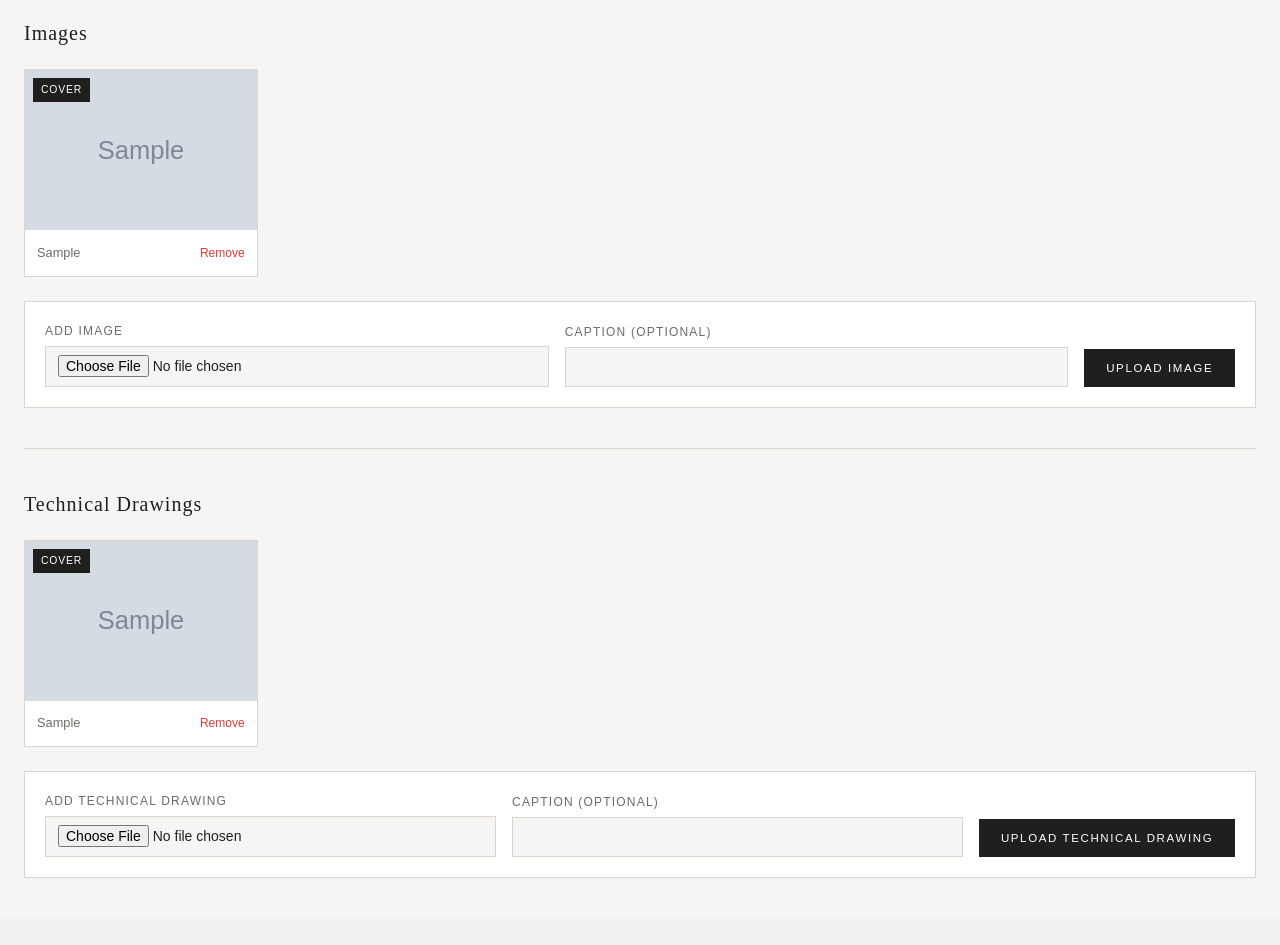
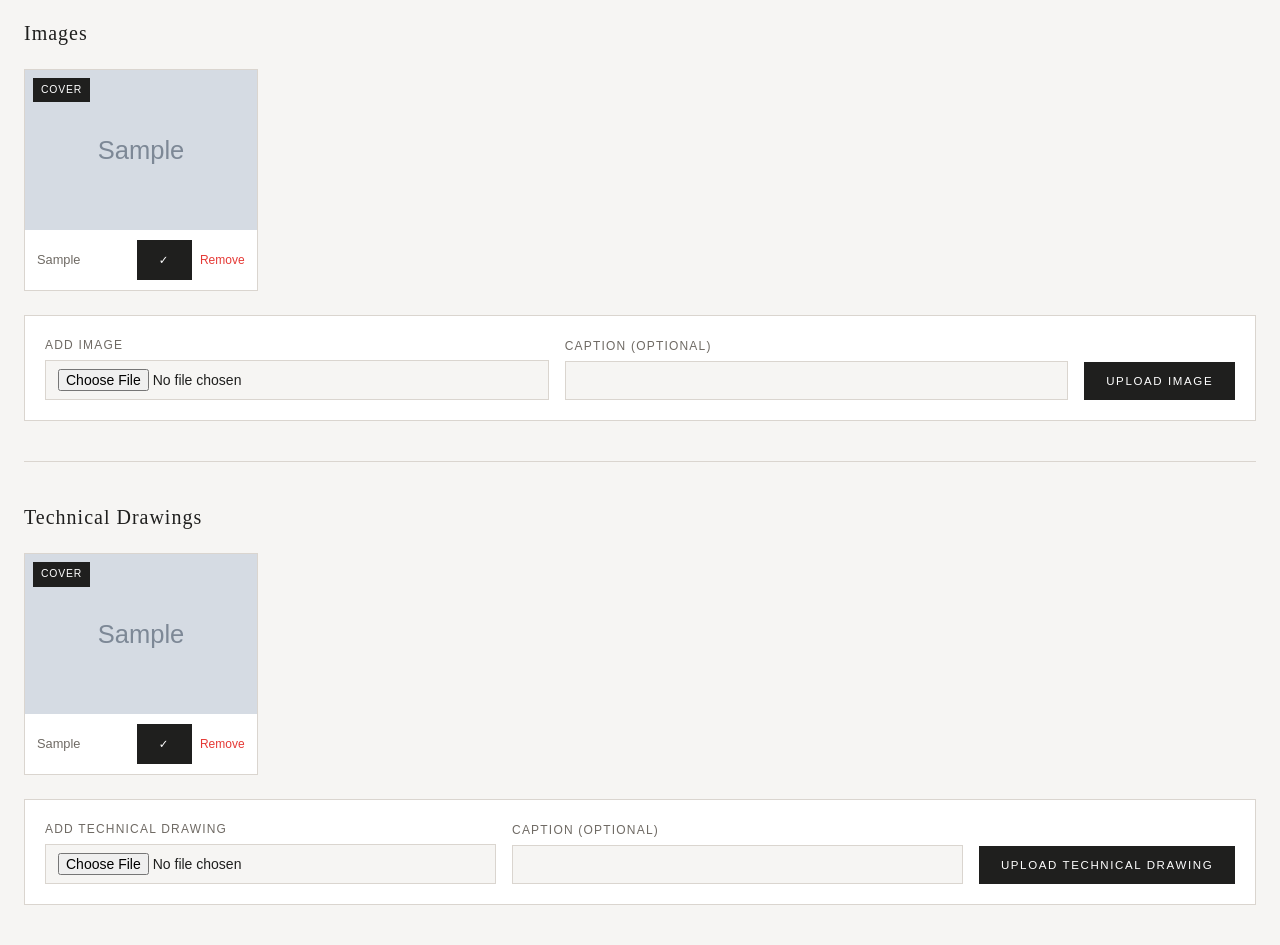
Before and after one commit to gustavopelayo/architect-portfolio, a FastAPI app: page /admin/projects/1/edit in a window 1280 px wide. Shown: the part 843-1788 px from the top of the page. Before the commit the page ends 1721 px from the top, so only its background shows below. Run offline with FastAPI, Linux system fonts and the light colour scheme; tables that the repository leaves empty hold one stand-in row (values such as "Sample post"); grey boxes marked "Sample" are stand-in pictures.

Commit message:
fix: add save button for caption editing

```diff
--- a/app/static/css/admin.css
+++ b/app/static/css/admin.css
@@ -257,6 +257,9 @@
     flex: 1;
     min-width: 0;
     margin: 0;
+    display: flex;
+    align-items: center;
+    gap: 0.3rem;
 }
 
 .caption-input {
@@ -279,6 +282,20 @@
 
 .caption-input::placeholder {
     color: var(--line);
+}
+
+.caption-save {
+    background: none;
+    border: none;
+    color: var(--muted);
+    cursor: pointer;
+    font-size: 0.75rem;
+    padding: 0.15rem 0.3rem;
+    transition: color 150ms ease;
+}
+
+.caption-save:hover {
+    color: var(--text);
 }
 
 .media-card-body .caption {
--- a/app/templates/admin/project_form.html
+++ b/app/templates/admin/project_form.html
@@ -51,6 +51,7 @@
                 <div class="media-card-body">
                     <form action="/admin/images/{{ image.id }}/caption" method="POST" class="caption-form">
                         <input type="text" name="caption" value="{{ image.caption or '' }}" placeholder="No caption" class="caption-input">
+                        <button type="submit" class="caption-save" title="Save">&#10003;</button>
                     </form>
                     <a href="/admin/images/{{ image.id }}/delete" class="btn-delete-sm" onclick="return confirm('Delete this image?')">Remove</a>
                 </div>
@@ -94,6 +95,7 @@
                 <div class="media-card-body">
                     <form action="/admin/images/{{ image.id }}/caption" method="POST" class="caption-form">
                         <input type="text" name="caption" value="{{ image.caption or '' }}" placeholder="No caption" class="caption-input">
+                        <button type="submit" class="caption-save" title="Save">&#10003;</button>
                     </form>
                     <a href="/admin/images/{{ image.id }}/delete" class="btn-delete-sm" onclick="return confirm('Delete this technical drawing?')">Remove</a>
                 </div>
```
